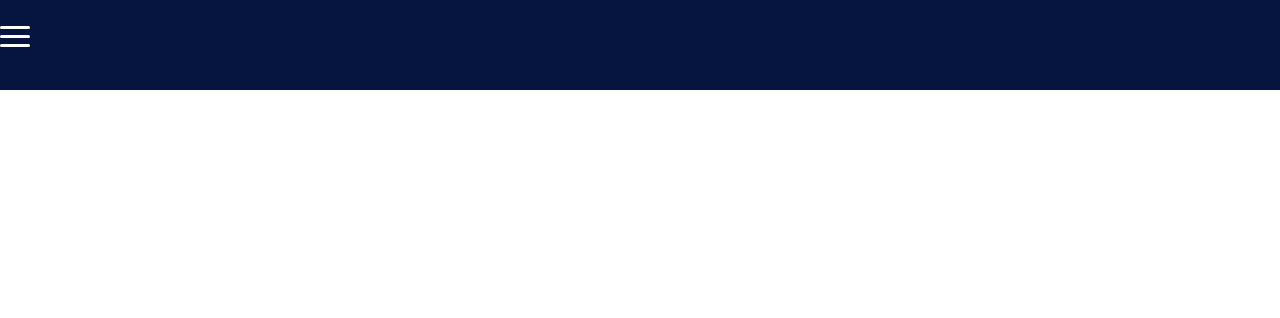
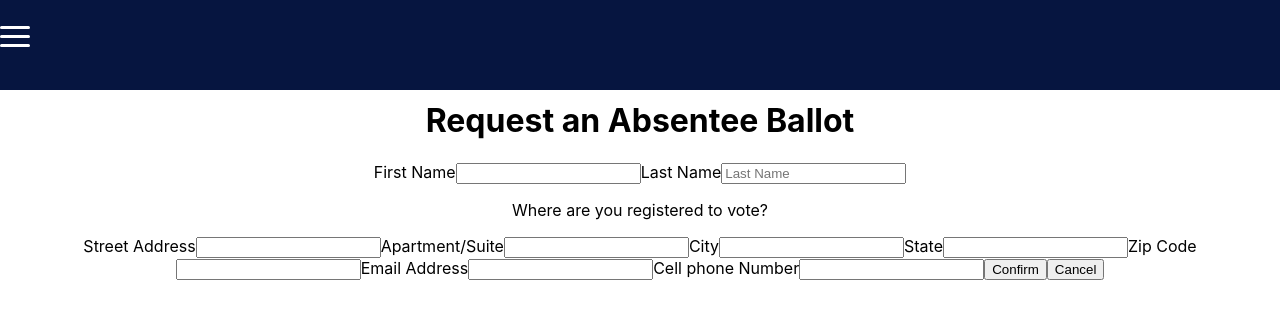
Before and after one commit to ccano2011/election-app, a React (Create React App) app in the folder client/: page /request-ballot in a window 1280 px wide. Shown: the top 318 px of the page. Built offline with nearby package versions, Linux system fonts and the light colour scheme.

Commit message:
created basic form fields

```diff
--- a/client/src/App.js
+++ b/client/src/App.js
@@ -1,12 +1,13 @@
 import React from "react";
 import './App.css';
 import Nav from './components/shared/Nav/Nav'
+import RequestBallotScreen from "./screens/requestballot/RequestBallotScreen"
+import { Route, Switch} from "react-router-dom"
 
 function App() {
   return (
     <div className="App">
-      <Nav />
-
+        <Route exact path="/request-ballot" component = {RequestBallotScreen}/>
     </div>
   );
 }
--- a/client/src/screens/requestballot/RequestBallotScreen.css
+++ b/client/src/screens/requestballot/RequestBallotScreen.css
@@ -0,0 +1,5 @@
+ballot-form{
+  display: flex;
+
+
+}
--- a/client/src/screens/requestballot/RequestBallotScreen.jsx
+++ b/client/src/screens/requestballot/RequestBallotScreen.jsx
@@ -0,0 +1,130 @@
+import React, { useState } from 'react';
+import './RequestBallotScreen.css';
+import Nav from '../../components/shared/Nav/Nav'
+//import {createBallot} from '../../services/ballots'
+
+const RequestBallotScreen = () => {
+
+  const [ballot, setBallot] = useState({
+    firstName: '',
+    lastName: '',
+    streetAddress: '',
+    apartmentSuite: '',
+    city: '',
+    state: '',
+    zipCode: '',
+    dob: '',
+    email: '',
+    cell:''
+  })
+  return (
+    <div>
+      <Nav />
+      <br/><br/><br/><br/>
+      <div className= "ballot-header">
+        <h1>Request an Absentee Ballot</h1>
+      </div>
+
+      <form className="ballot-form">
+               <label>
+                First Name
+                <input
+                    className="firstName"
+                    // value={ballot.firstName}
+                    name='firstName'
+                    required
+                    // onChange={handleChange}
+                 />
+        </label>
+              Last Name
+                <label>
+                <input
+                    className="lastName"
+                    placeholder='Last Name'
+                    // value={ballot.lastName}
+                    name='lastName'
+                    required
+                    // onChange={handleChange}
+          />
+        </label>
+        <p className = "reg-question">Where are you registered to vote?</p>
+        <label>
+          Street Address
+                <input
+                    className="address"
+                    // value={ballot.streetAddress}
+                    name='streetAddress'
+                    required
+                    // onChange={handleChange}
+          />
+        </label>
+        <label>
+          Apartment/Suite
+                <input
+                    className="aptSuite"
+                    // value={ballot.apartmentSuite}
+                    name='author'
+                    required
+                    // onChange={handleChange}
+          />
+        </label>
+        <label>
+          City
+                <input
+                    className="city"
+                    // value={post.city}
+                    name='city'
+                    required
+                    // onChange={handleChange}
+          />
+        </label>
+        <label>
+          State
+                <input
+                    className="state"
+                    // value={ballot.state}
+                    name='state'
+                    required
+                    // onChange={handleChange}
+          />
+        </label>
+        <label>
+          Zip Code
+                <input
+                    className="zipCode"
+                    // value={ballot.zipCode}
+                    name='zipCode'
+                    required
+                    // onChange={handleChange}
+          />
+        </label>
+        {/* DOB entry */}
+
+        <label>
+          Email Address
+                <input
+                    className="email"
+                    // value={ballot.email}
+                    name='email'
+                    required
+                    // onChange={handleChange}
+          />
+        </label>
+        <label>
+          Cell phone Number
+                <input
+                    className="cell"
+                    // value={ballot.cell}
+                    name='cell'
+                    required
+                    // onChange={handleChange}
+          />
+          </label>
+        <button type='submit' className="confirm-button">Confirm</button>
+        <button type='submit' className="cancel-button">Cancel</button>
+        </form>
+    </div>
+)
+}
+
+export default RequestBallotScreen
--- a/package.json
+++ b/package.json
@@ -17,7 +17,8 @@
     "cors": "^2.8.5",
     "express": "^4.17.1",
     "mongoose": "^5.10.11",
-    "morgan": "^1.10.0"
+    "morgan": "^1.10.0",
+    "react-router-dom": "^5.2.0"
   },
   "devDependencies": {
     "nodemon": "^2.0.6"
```
Also changed, not shown: 1 other file (tests, documents, lock files or other folders).
